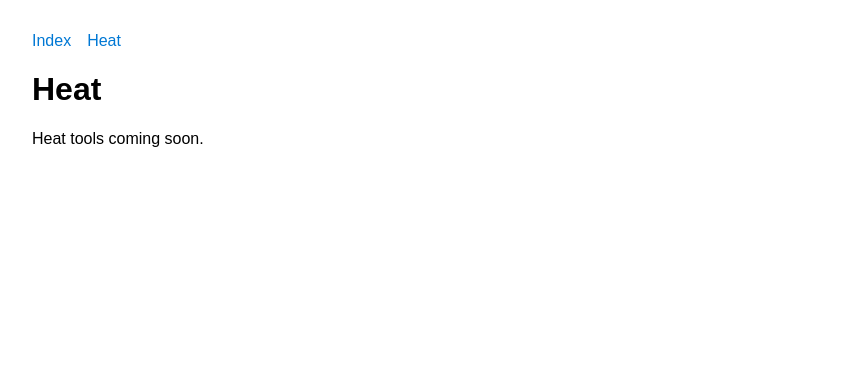
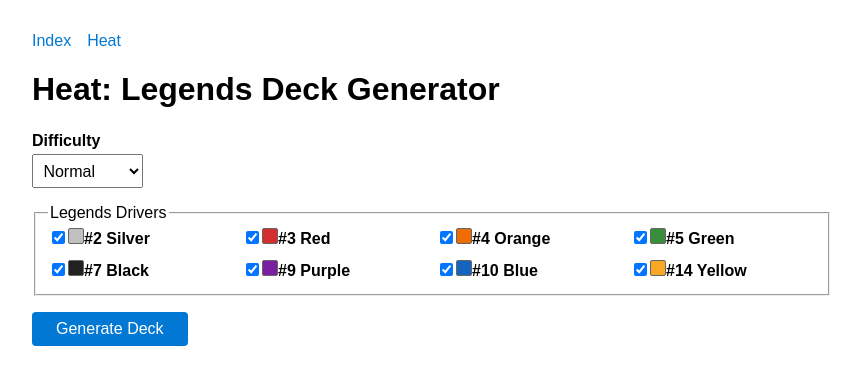
Before and after one commit to GeekInTheNorth/GamingTools, a React (Vite) app in the folder Web/: page /heat in a window 1280 px wide. Shown: the top 384 px of the page, without its empty margins (208-1069 px from the left). Built offline with nearby package versions, Linux system fonts and the light colour scheme.

Commit message:
Create UI for showing generating and showing cards.

```diff
--- /dev/null
+++ b/Web/src/components/heat/Heat.css
@@ -0,0 +1,175 @@
+/* Form */
+.legends-form {
+    margin: 1.5rem 0;
+}
+
+.form-group {
+    margin-bottom: 1rem;
+}
+
+.form-group label {
+    display: block;
+    margin-bottom: 0.25rem;
+    font-weight: bold;
+}
+
+.form-group select {
+    padding: 0.4rem;
+    font-size: 1rem;
+}
+
+.form-group fieldset {
+    border: 1px solid #ccc;
+    border-radius: 4px;
+    padding: 0.75rem;
+}
+
+.driver-checkboxes {
+    display: grid;
+    grid-template-columns: repeat(auto-fill, minmax(160px, 1fr));
+    gap: 0.5rem;
+}
+
+.driver-checkbox {
+    display: flex;
+    align-items: center;
+    gap: 0.4rem;
+    cursor: pointer;
+    font-weight: normal;
+}
+
+.driver-swatch {
+    display: inline-block;
+    width: 14px;
+    height: 14px;
+    border-radius: 2px;
+    border: 1px solid #666;
+}
+
+.driver-silver  { background: #c0c0c0; }
+.driver-red     { background: #d32f2f; }
+.driver-orange  { background: #ef6c00; }
+.driver-green   { background: #388e3c; }
+.driver-black   { background: #212121; }
+.driver-purple  { background: #7b1fa2; }
+.driver-blue    { background: #1565c0; }
+.driver-yellow  { background: #f9a825; }
+
+.legends-form button {
+    padding: 0.5rem 1.5rem;
+    font-size: 1rem;
+    cursor: pointer;
+    background: #0078d4;
+    color: white;
+    border: none;
+    border-radius: 4px;
+}
+
+.legends-form button:disabled {
+    opacity: 0.5;
+    cursor: not-allowed;
+}
+
+.error {
+    color: #d32f2f;
+    font-weight: bold;
+}
+
+/* Deck */
+.legends-deck {
+    margin-top: 2rem;
+}
+
+.deck-controls {
+    display: flex;
+    justify-content: space-between;
+    align-items: center;
+    flex-wrap: wrap;
+    gap: 0.5rem;
+}
+
+.deck-controls h2 {
+    margin: 0;
+}
+
+.deck-buttons {
+    display: flex;
+    gap: 0.5rem;
+}
+
+.deck-buttons button {
+    padding: 0.5rem 1rem;
+    font-size: 0.9rem;
+    cursor: pointer;
+    background: #0078d4;
+    color: white;
+    border: none;
+    border-radius: 4px;
+}
+
+.deck-buttons button:disabled {
+    opacity: 0.5;
+    cursor: not-allowed;
+}
+
+/* Cards */
+.card-list {
+    display: grid;
+    grid-template-columns: repeat(auto-fill, minmax(200px, 1fr));
+    gap: 0.75rem;
+    margin-top: 1rem;
+}
+
+.legends-card {
+    border: 2px solid #333;
+    border-radius: 8px;
+    min-height: 120px;
+    padding: 0.75rem;
+}
+
+.legends-card.face-down {
+    background: #2c3e50;
+    color: #ecf0f1;
+    display: flex;
+    align-items: center;
+    justify-content: center;
+    font-weight: bold;
+    font-size: 1.1rem;
+}
+
+.legends-card.face-up {
+    background: #fafafa;
+}
+
+.card-header {
+    font-weight: bold;
+    font-size: 1rem;
+    margin-bottom: 0.5rem;
+    padding-bottom: 0.35rem;
+    border-bottom: 1px solid #ccc;
+}
+
+.card-drivers {
+    display: flex;
+    flex-direction: column;
+    gap: 0.35rem;
+}
+
+.card-driver {
+    display: flex;
+    justify-content: space-between;
+    align-items: center;
+    padding: 0.25rem 0.5rem;
+    border-radius: 4px;
+    font-size: 0.85rem;
+    color: white;
+}
+
+.driver-bg-silver  { background: #9e9e9e; color: #000; }
+.driver-bg-red     { background: #d32f2f; }
+.driver-bg-orange  { background: #ef6c00; }
+.driver-bg-green   { background: #388e3c; }
+.driver-bg-black   { background: #212121; }
+.driver-bg-purple  { background: #7b1fa2; }
+.driver-bg-blue    { background: #1565c0; }
+.driver-bg-yellow  { background: #f9a825; color: #000; }
--- /dev/null
+++ b/Web/src/components/heat/LegendsCard.jsx
@@ -0,0 +1,26 @@
+function LegendsCard({ card, revealed }) {
+  if (!revealed) {
+    return (
+      <div className="legends-card face-down">
+        <span className="card-back-label">Round {card.roundNumber}</span>
+      </div>
+    );
+  }
+
+  return (
+    <div className="legends-card face-up">
+      <div className="card-header">Round {card.roundNumber}</div>
+      <div className="card-drivers">
+        {card.drivers.map(driver => (
+          <div key={driver.number} className={`card-driver driver-bg-${driver.colour.toLowerCase()}`}>
+            <span className="driver-name">#{driver.number} {driver.colour}</span>
+            <span className="driver-speed">Speed: {driver.speed}</span>
+            <span className="driver-corner">Corner: {driver.cornerLimit}</span>
+          </div>
+        ))}
+      </div>
+    </div>
+  );
+}
+
+export default LegendsCard;
--- /dev/null
+++ b/Web/src/components/heat/LegendsDeck.jsx
@@ -0,0 +1,42 @@
+import { useState } from 'react';
+import LegendsCard from './LegendsCard';
+
+function LegendsDeck({ cards }) {
+  const [revealedCount, setRevealedCount] = useState(0);
+
+  function revealNext() {
+    setRevealedCount(prev => Math.min(prev + 1, cards.length));
+  }
+
+  function reset() {
+    setRevealedCount(0);
+  }
+
+  return (
+    <div className="legends-deck">
+      <div className="deck-controls">
+        <h2>Legends Deck ({revealedCount} / {cards.length})</h2>
+        <div className="deck-buttons">
+          <button onClick={revealNext} disabled={revealedCount >= cards.length}>
+            Reveal Next Card
+          </button>
+          <button onClick={reset} disabled={revealedCount === 0}>
+            Reset
+          </button>
+        </div>
+      </div>
+
+      <div className="card-list">
+        {cards.map((card, index) => (
+          <LegendsCard
+            key={card.roundNumber}
+            card={card}
+            revealed={index < revealedCount}
+          />
+        ))}
+      </div>
+    </div>
+  );
+}
+
+export default LegendsDeck;
--- /dev/null
+++ b/Web/src/components/heat/LegendsForm.jsx
@@ -0,0 +1,77 @@
+import { useState } from 'react';
+
+const drivers = [
+  { key: 'useSilver', label: 'Silver', number: 2 },
+  { key: 'useRed', label: 'Red', number: 3 },
+  { key: 'useOrange', label: 'Orange', number: 4 },
+  { key: 'useGreen', label: 'Green', number: 5 },
+  { key: 'useBlack', label: 'Black', number: 7 },
+  { key: 'usePurple', label: 'Purple', number: 9 },
+  { key: 'useBlue', label: 'Blue', number: 10 },
+  { key: 'useYellow', label: 'Yellow', number: 14 },
+];
+
+const difficulties = [
+  { value: 1, label: 'Easy' },
+  { value: 0, label: 'Normal' },
+  { value: 2, label: 'Hard' },
+  { value: 3, label: 'Legendary' },
+];
+
+function LegendsForm({ onGenerate, loading }) {
+  const [difficulty, setDifficulty] = useState(0);
+  const [selectedDrivers, setSelectedDrivers] = useState(
+    Object.fromEntries(drivers.map(d => [d.key, true]))
+  );
+
+  function toggleDriver(key) {
+    setSelectedDrivers(prev => ({ ...prev, [key]: !prev[key] }));
+  }
+
+  function handleSubmit(e) {
+    e.preventDefault();
+    onGenerate({ difficulty, ...selectedDrivers });
+  }
+
+  const hasDrivers = Object.values(selectedDrivers).some(Boolean);
+
+  return (
+    <form className="legends-form" onSubmit={handleSubmit}>
+      <div className="form-group">
+        <label htmlFor="difficulty">Difficulty</label>
+        <select
+          id="difficulty"
+          value={difficulty}
+          onChange={e => setDifficulty(Number(e.target.value))}
+        >
+          {difficulties.map(d => (
+            <option key={d.value} value={d.value}>{d.label}</option>
+          ))}
+        </select>
+      </div>
+
+      <fieldset className="form-group">
+        <legend>Legends Drivers</legend>
+        <div className="driver-checkboxes">
+          {drivers.map(d => (
+            <label key={d.key} className="driver-checkbox">
+              <input
+                type="checkbox"
+                checked={selectedDrivers[d.key]}
+                onChange={() => toggleDriver(d.key)}
+              />
+              <span className={`driver-swatch driver-${d.label.toLowerCase()}`} />
+              #{d.number} {d.label}
+            </label>
+          ))}
+        </div>
+      </fieldset>
+
+      <button type="submit" disabled={loading || !hasDrivers}>
+        {loading ? 'Generating...' : 'Generate Deck'}
+      </button>
+    </form>
+  );
+}
+
+export default LegendsForm;
--- a/Web/src/pages/Heat.jsx
+++ b/Web/src/pages/Heat.jsx
@@ -1,8 +1,44 @@
+import { useState } from 'react';
+import LegendsForm from '../components/heat/LegendsForm';
+import LegendsDeck from '../components/heat/LegendsDeck';
+import '../components/heat/Heat.css';
+
 function Heat() {
+  const [deck, setDeck] = useState(null);
+  const [loading, setLoading] = useState(false);
+  const [error, setError] = useState(null);
+
+  async function handleGenerate(options) {
+    setLoading(true);
+    setError(null);
+    setDeck(null);
+
+    try {
+      const response = await fetch(import.meta.env.VITE_APP_HEAT_GENERATE_LEGENDS_DECK, {
+        method: 'POST',
+        headers: { 'Content-Type': 'application/json' },
+        body: JSON.stringify(options),
+      });
+
+      if (!response.ok) {
+        throw new Error('Failed to generate deck. Ensure at least one driver is selected.');
+      }
+
+      const data = await response.json();
+      setDeck(data);
+    } catch (err) {
+      setError(err.message);
+    } finally {
+      setLoading(false);
+    }
+  }
+
   return (
     <>
-      <h1>Heat</h1>
-      <p>Heat tools coming soon.</p>
+      <h1>Heat: Legends Deck Generator</h1>
+      <LegendsForm onGenerate={handleGenerate} loading={loading} />
+      {error && <p className="error">{error}</p>}
+      {deck && <LegendsDeck cards={deck} />}
     </>
   );
 }
```
Also changed, not shown: 1 other file (tests, documents, lock files or other folders).
